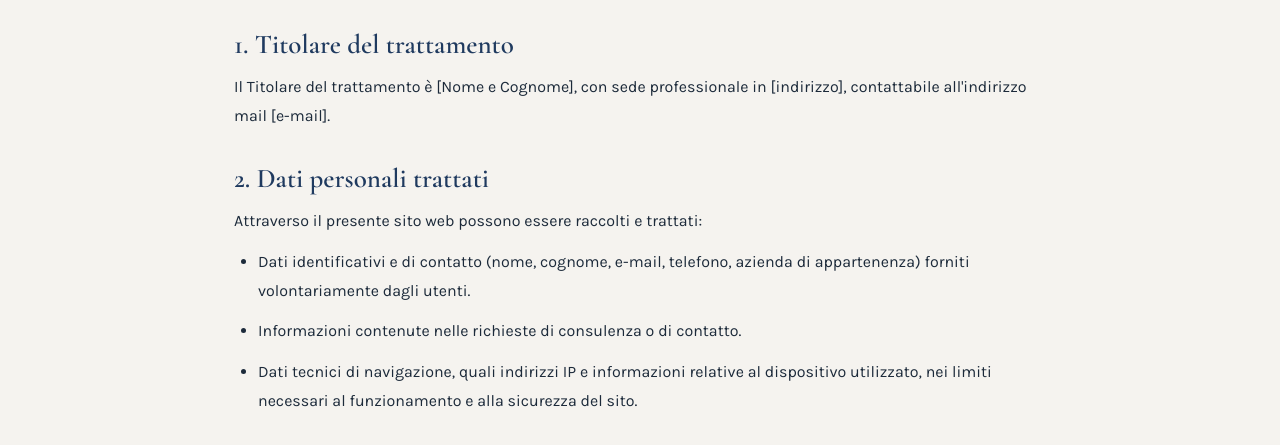
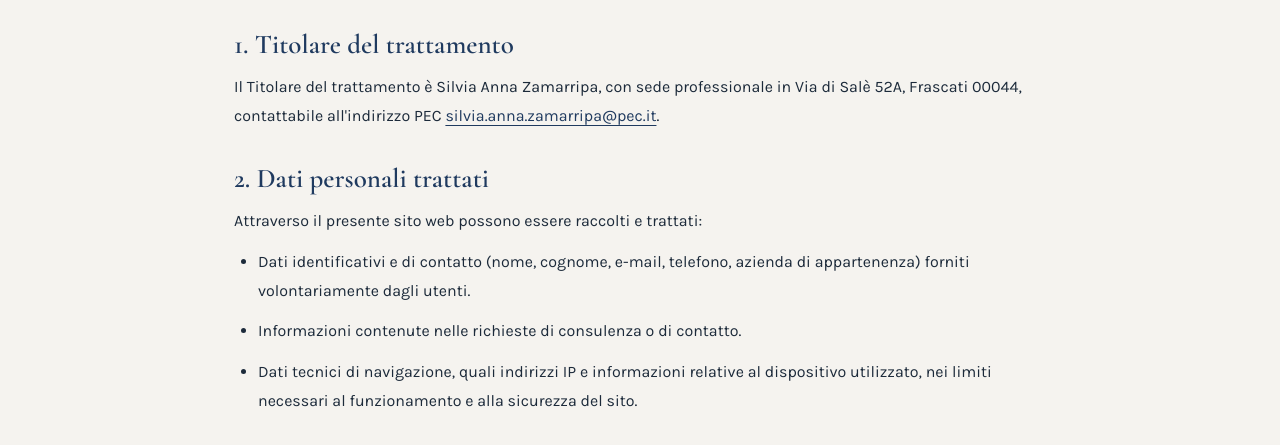
Before and after one commit to danilovetturini/SilviaWebSite, an Astro site: page /privacy-policy in a window 1280 px wide. Shown: the part 338-783 px from the top of the page. Built offline with nearby package versions, Linux system fonts and the light colour scheme; Astro itself is replaced by a stand-in of ours.

Commit message:
Update Privacy Policy with specific contact details for data processing

```diff
--- a/src/pages/privacy-policy.astro
+++ b/src/pages/privacy-policy.astro
@@ -14,7 +14,7 @@ import Layout from '../layouts/Layout.astro';
     <h1>PRIVACY POLICY</h1>
     <p>Informativa sul trattamento dei dati personali ai sensi dell&#39;art. 13 del Regolamento UE 2016/679 (GDPR)</p>
     <h2>1. Titolare del trattamento</h2>
-    <p>Il Titolare del trattamento &#232; [Nome e Cognome], con sede professionale in [indirizzo], contattabile all&#39;indirizzo mail [e-mail].</p>
+    <p>Il Titolare del trattamento è Silvia Anna Zamarripa, con sede professionale in Via di Salè 52A, Frascati 00044, contattabile all'indirizzo PEC <a href="mailto:silvia.anna.zamarripa@pec.it">silvia.anna.zamarripa@pec.it</a>.</p>
     <h2>2. Dati personali trattati</h2>
     <p>Attraverso il presente sito web possono essere raccolti e trattati:</p>
     <ul>
```
